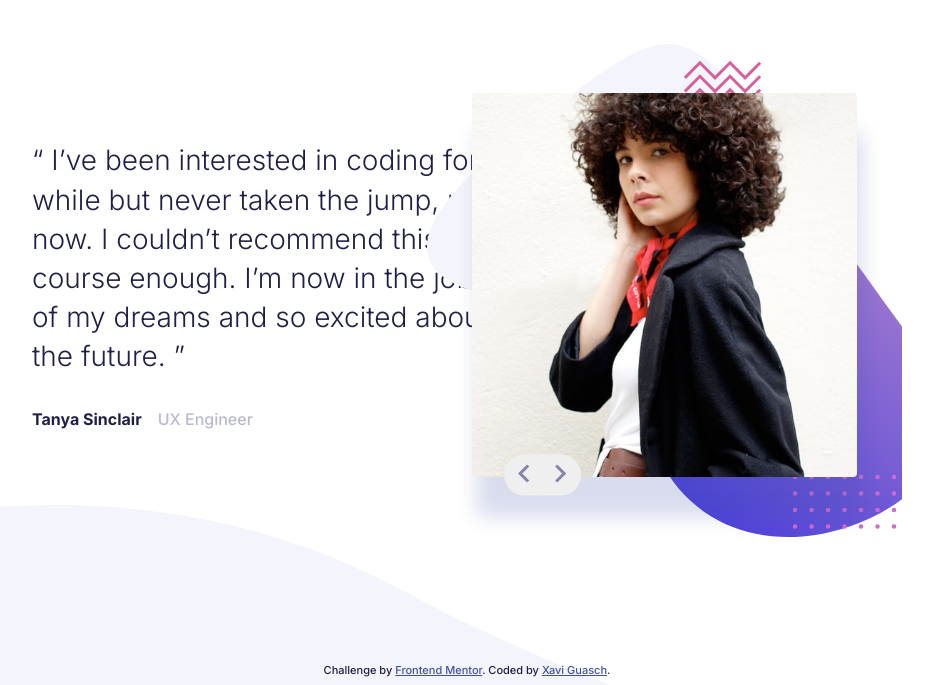
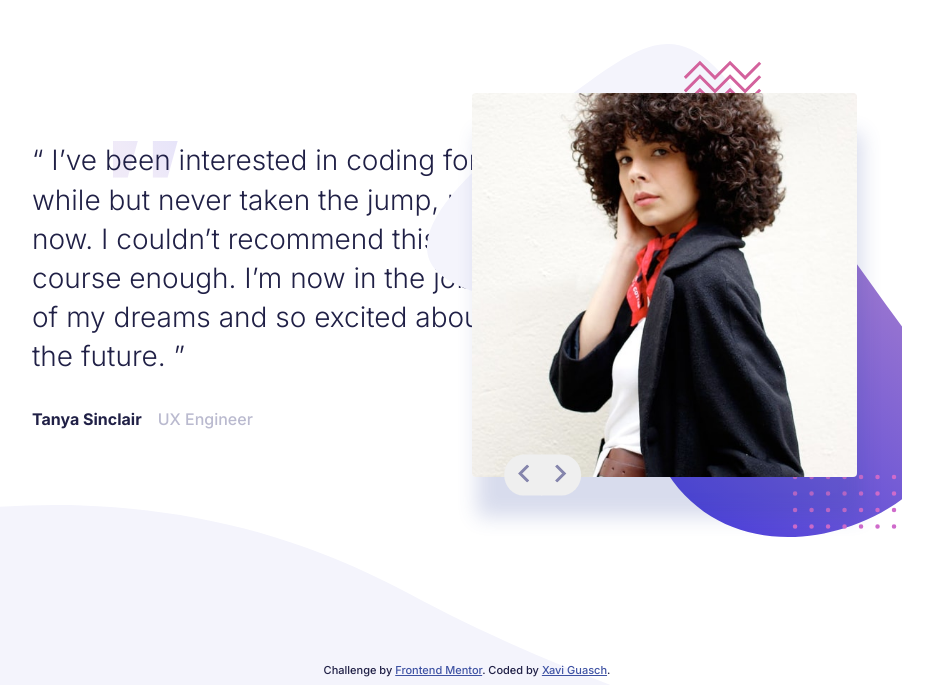
Before and after one commit to xaviguasch/coding-bootcamp-testimonial-slider-frontend-mentor-challenge-html-css-js-prac, a plain HTML site: page index.html in a window 1280 px wide. Shown: the part 115-800 px from the top of the page, without its empty margins (173-1106 px from the left). Drawn offline with Linux system fonts and the light colour scheme.

Commit message:
added tweaks

```diff
--- a/style.css
+++ b/style.css
@@ -154,6 +154,10 @@ img {
   text-align: center;
   margin-top: 1.5em;
   padding: 1em 1.4em;
+  background-image: url('./images/pattern-quotes.svg');
+  background-position: 50% 0%;
+  background-repeat: no-repeat;
+  background-size: 15%;
 }
 
 .person {
@@ -234,6 +238,10 @@ img {
     text-align: left;
     margin-top: 0;
     padding: 0;
+    background-position: 20% -10%;
+    background-repeat: no-repeat;
+    background-size: 15%;
+    overflow: visible;
   }
 
   .quote {
```
